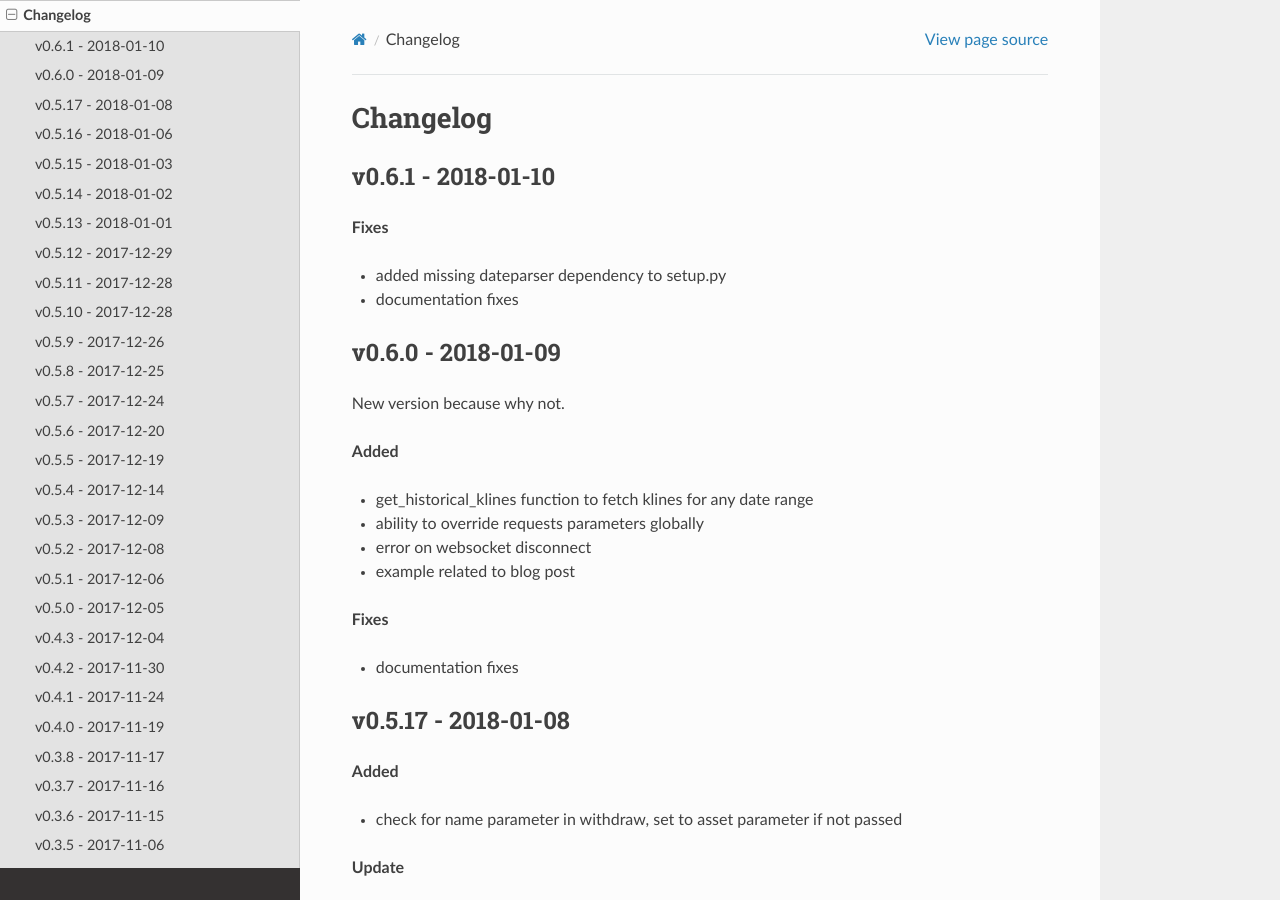
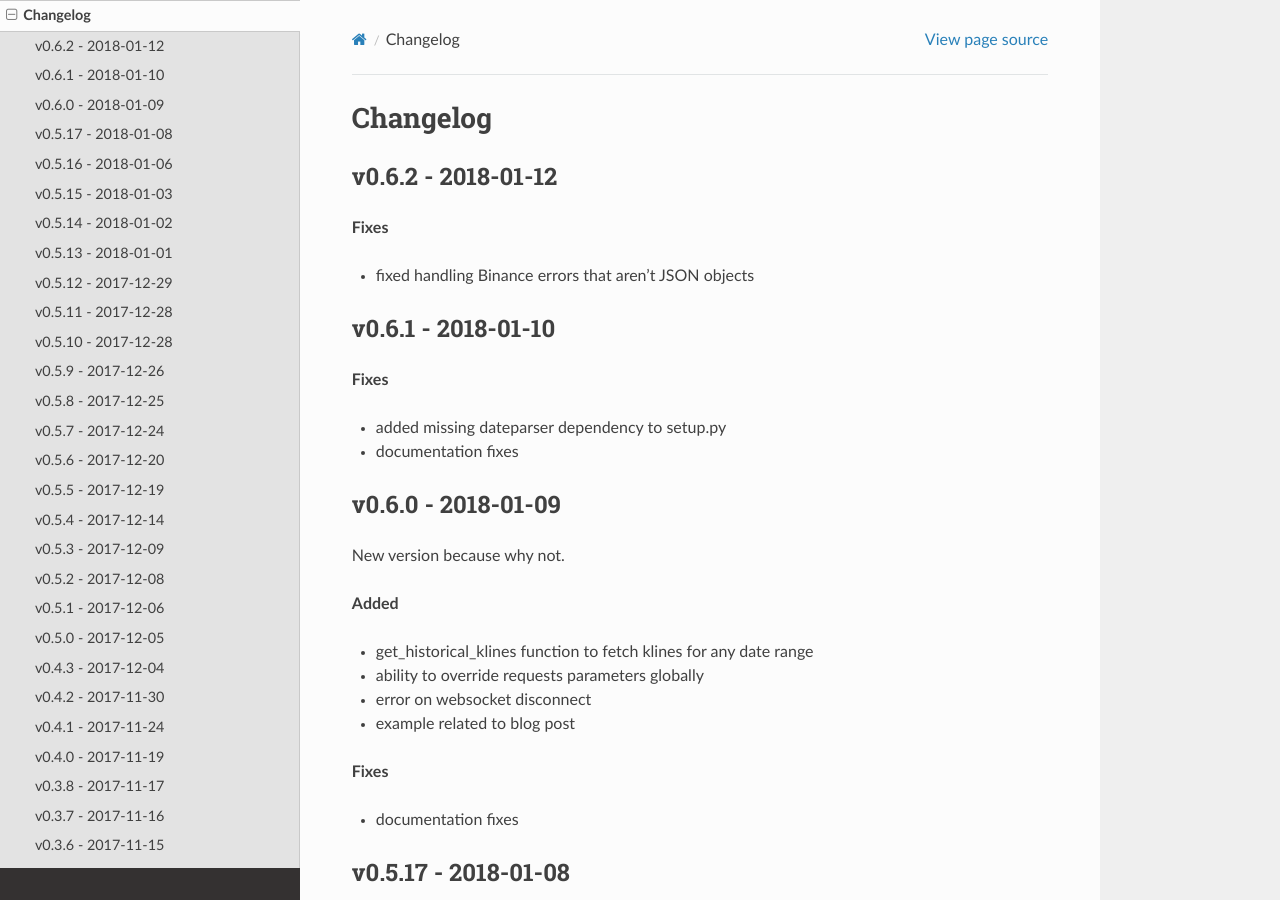
Before and after one commit to astro0099/python_BSC, a Sphinx documentation site: the page built from docs/changelog.rst, in a window 1280 px wide and 900 px high. Built offline with Sphinx 7.4.7 and the Read the Docs theme 2.0.0, drawn with Linux system fonts in a browser that asks for light colours; formulas are drawn with MathJax 3.

Commit message:
Update to v0.6.2

```diff
--- a/PYPIREADME.rst
+++ b/PYPIREADME.rst
@@ -1,5 +1,5 @@
 ================================
-Welcome to python-binance v0.6.1
+Welcome to python-binance v0.6.2
 ================================
 
 .. image:: https://img.shields.io/pypi/v/python-binance.svg
--- a/README.rst
+++ b/README.rst
@@ -1,5 +1,5 @@
 ================================
-Welcome to python-binance v0.6.1
+Welcome to python-binance v0.6.2
 ================================
 
 .. image:: https://img.shields.io/pypi/v/python-binance.svg
--- a/docs/changelog.rst
+++ b/docs/changelog.rst
@@ -1,5 +1,12 @@
 Changelog
 =========
+
+v0.6.2 - 2018-01-12
+^^^^^^^^^^^^^^^^^^^
+
+**Fixes**
+
+- fixed handling Binance errors that aren't JSON objects
 
 v0.6.1 - 2018-01-10
 ^^^^^^^^^^^^^^^^^^^
--- a/setup.py
+++ b/setup.py
@@ -3,7 +3,7 @@ from setuptools import setup
 
 setup(
     name='python-binance',
-    version='0.6.1',
+    version='0.6.2',
     packages=['binance'],
     description='Binance REST API python implementation',
     url='https://github.com/sammchardy/python-binance',
```
